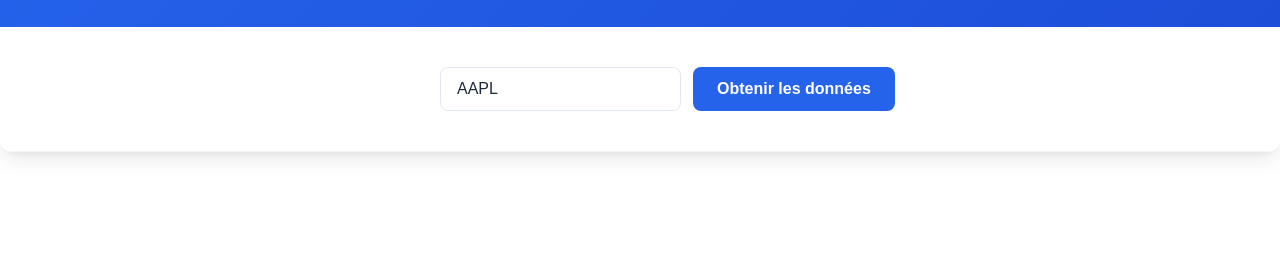
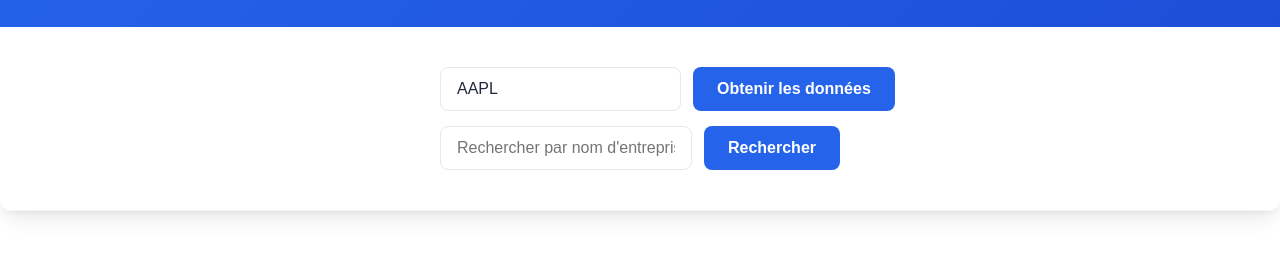
Before and after one commit to PaulineB29/API, a plain HTML site: page frontend/index.html in a window 1280 px wide. Shown: the part 177-432 px from the top of the page. Drawn offline with Linux system fonts and the light colour scheme.

Commit message:
Update index.html

```diff
--- a/frontend/index.html
+++ b/frontend/index.html
@@ -18,7 +18,13 @@
                 <input type="text" id="symbolInput" placeholder="Ex: AAPL, MSFT, GOOGL..." value="AAPL">
                 <button id="fetchDataBtn">Obtenir les données</button>
             </div>
+                <div class="input-group" style="margin-top: 15px;">
+                    <input type="text" id="companySearchInput" placeholder="Rechercher par nom d'entreprise...">
+                    <button id="searchCompanyBtn">Rechercher</button>
+            </div>
+            <div id="searchResults" class="search-results"></div>
         </div>
+
 
         <div id="dataSection" class="hidden">
             <div class="data-grid">
```
